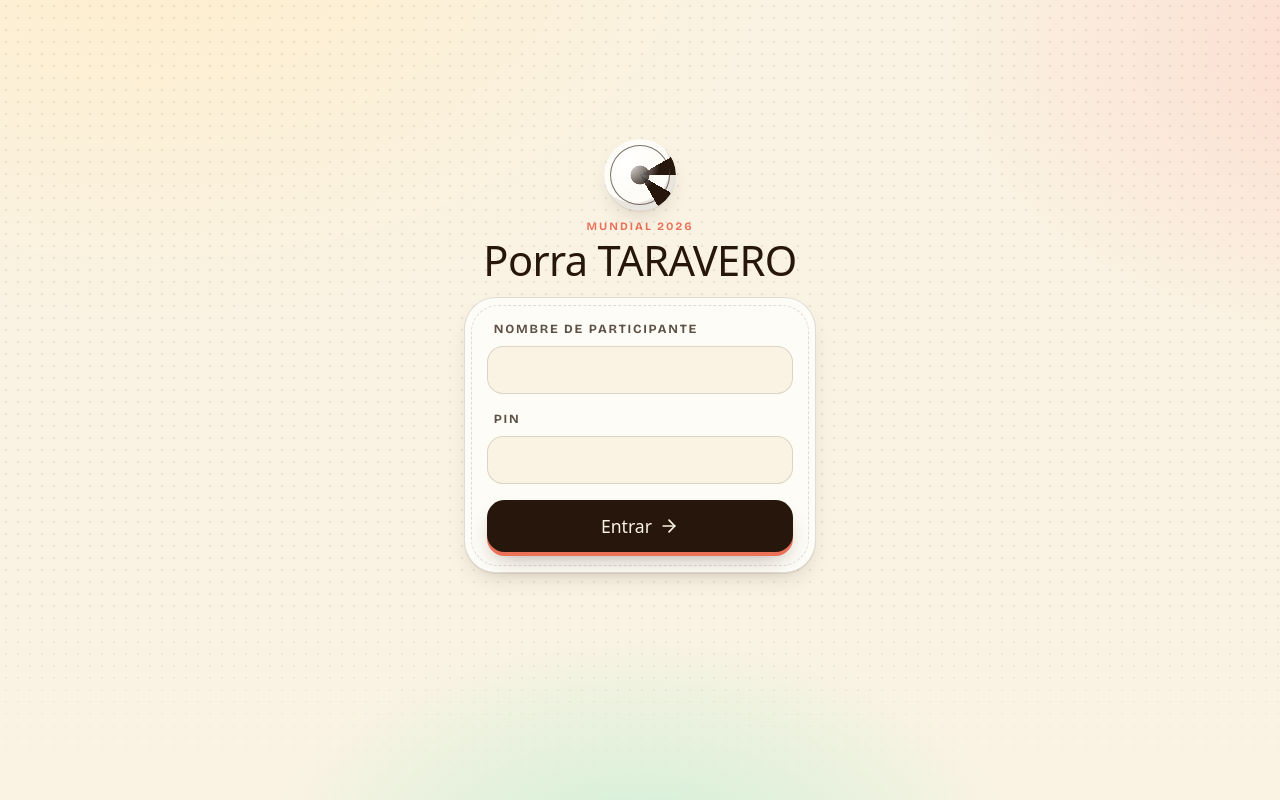
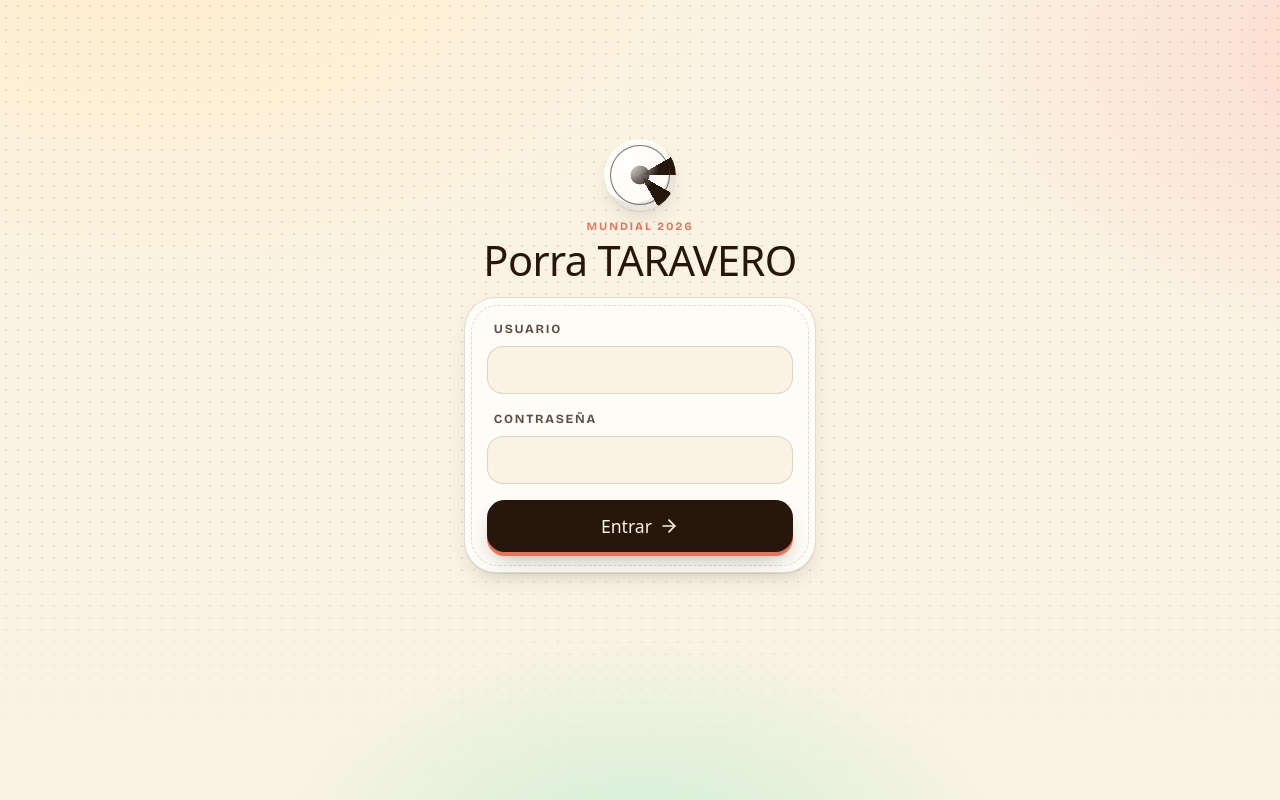
Before and after one commit to inakigarciadp/world-cup-pool, a React (Vite) app: page /login in a window 1280 px wide. Built offline with nearby package versions, Linux system fonts and the light colour scheme; no server answers; a web font is replaced by a local one.

Commit message:
update login page UI messages

```diff
--- a/src/pages/login.tsx
+++ b/src/pages/login.tsx
@@ -28,7 +28,7 @@ export function LoginPage() {
     <LoginShell>
       <form className="space-y-4" onSubmit={handleSubmit}>
         <div className="login-field">
-          <label htmlFor="loginName">Nombre de participante</label>
+          <label htmlFor="loginName">Usuario</label>
           <input
             id="loginName"
             value={loginName}
@@ -38,7 +38,7 @@ export function LoginPage() {
           />
         </div>
         <div className="login-field">
-          <label htmlFor="pin">PIN</label>
+          <label htmlFor="pin">Contraseña</label>
           <input
             id="pin"
             value={pin}
```
